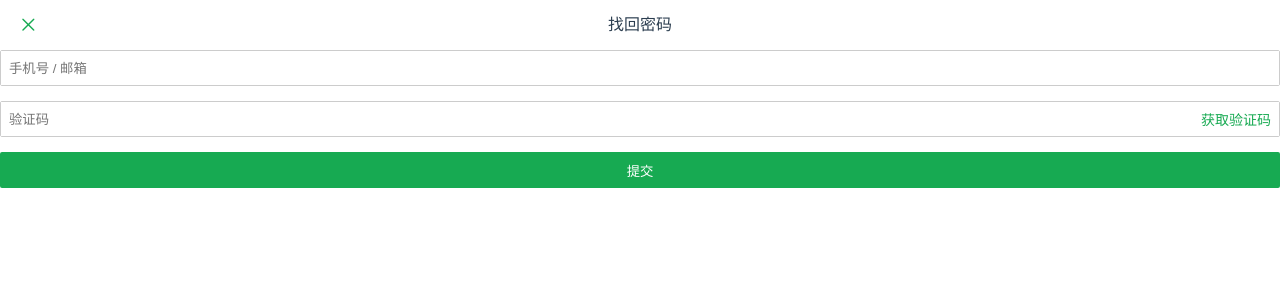
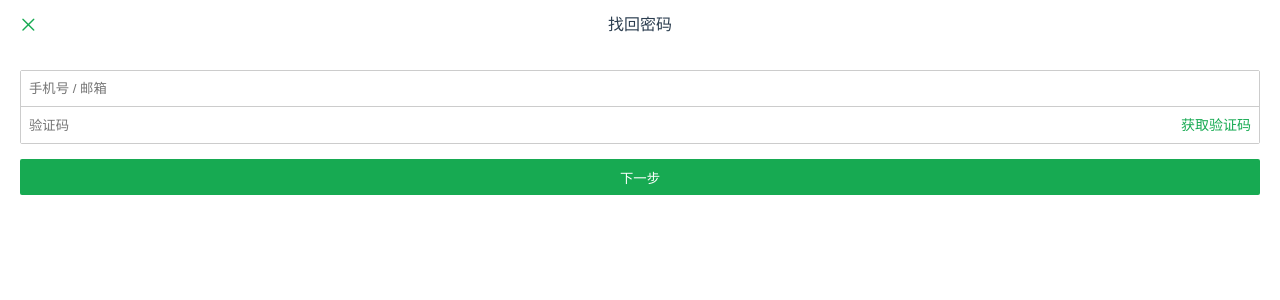
Before and after one commit to dahuazheng/Douban, a Vue app: page /#/find-password in a window 1280 px wide. Shown: the top 300 px of the page. Built offline with nearby package versions, Linux system fonts and the light colour scheme.

Commit message:
find password

```diff
--- a/src/views/user/FindPassword.vue
+++ b/src/views/user/FindPassword.vue
@@ -5,7 +5,6 @@
       <span class="title">找回密码</span>
     </header>
     <main>
-
       <div class="form">
         <div class="input-box">
           <input v-model="userInfo.username" type="text" placeholder="手机号 / 邮箱">
@@ -14,14 +13,19 @@
           <input v-model="userCode" type="text" placeholder="验证码">
           <span @click="getCode">获取验证码</span>
         </div>
-        <button @click="next">提交</button>
       </div>
+      <button @click="next">下一步</button>
     </main>
+    <AlertModal :class="{ active: alertModal.show }" :message="alertModal.msg"></AlertModal>
   </div>
 
 </template>
 
 <script>
+  import AlertModal from '@/components/popup/AlertModal.vue'
+  import {validate} from '@/utils/validate'
+  import {getCode} from '@/utils/utils'
+
   export default {
     name: 'FindPassword',
     data() {
@@ -29,15 +33,66 @@
         userInfo: {
           username: ''
         },
-        userCode: ''
+        userCode: '',
+        code: '',
+        alertModal: {
+          show: false,
+          msg: ''
+        },
+        timeCount: 0
       }
+    },
+    components: {
+      AlertModal
     },
     methods: {
       getCode() {
-
+        if (this.timeCount <= 0) {
+          this.code = getCode(6);
+          this.timeCount = 60;
+          this.openAlert(this.code);
+          this.codeStale()
+        } else {
+          this.openAlert(this.code);
+        }
       },
       next() {
-
+        Object.keys(this.userInfo).some(item => {
+          this.alertModal.msg = validate({
+            label: item,
+            value: this.userInfo[item]
+          });
+          return this.alertModal.msg !== '';
+        });
+        if (this.alertModal.msg) {
+          this.openAlert();
+          return true;
+        }
+        //this.$router.push({path: '/find-password', query: {username: this.userInfo.username}})
+      },
+      openAlert(message) {
+        message = String(message);
+        if (message === '') return;
+        this.alertModal.msg = message;
+        this.alertModal.show = true;
+        setTimeout(() => {
+          this.alertModal.show = false
+        }, 3000)
+      },
+      codeStale() {
+        if (this.timeCount <= 0) {
+          return;
+        }
+        setTimeout(() => {
+          this.timeCount--;
+          this.codeStale()
+        }, 1000)
+      }
+    },
+    mounted() {
+      let query = this.$route.query;
+      if (query) {
+        this.userInfo.username = query.username;
       }
     }
   }
@@ -65,16 +120,23 @@
     }
   }
 
-  .find-password {
+  main {
+    margin: 20px;
+
+    .form {
+      margin-bottom: 15px;
+      border: 1px solid #ccc;
+      border-radius: 2px;
+    }
     .input-box {
       position: relative;
       width: 100%;
-      margin-bottom: 15px;
       box-sizing: border-box;
       height: 36px;
-      border: 1px solid #ccc;
-      border-radius: 2px;
 
+      &:first-child {
+        border-bottom: 1px solid #ccc;
+      }
       input {
         width: 100%;
         height: 100%;
--- a/src/views/user/Login.vue
+++ b/src/views/user/Login.vue
@@ -59,7 +59,7 @@
         this.$router.push({path: '/register'})
       },
       toFindPassword() {
-        this.$router.push({path: '/find-password'})
+        this.$router.push({path: '/find-password', query: {username: this.userInfo.username}})
       },
       closeAlert() {
         this.showAlert = true;
@@ -83,10 +83,10 @@
         this.validateMsg = res.message;
         this.closeAlert();
         let self = this;
-        if(res.status ===1){
+        if (res.status === 1) {
           setTimeout(function () {
             self.$router.push({path: '/'})
-          },3000)
+          }, 3000)
         }
         let users = JSON.parse(localStorage.getItem('users'));
         console.log(users)
```
